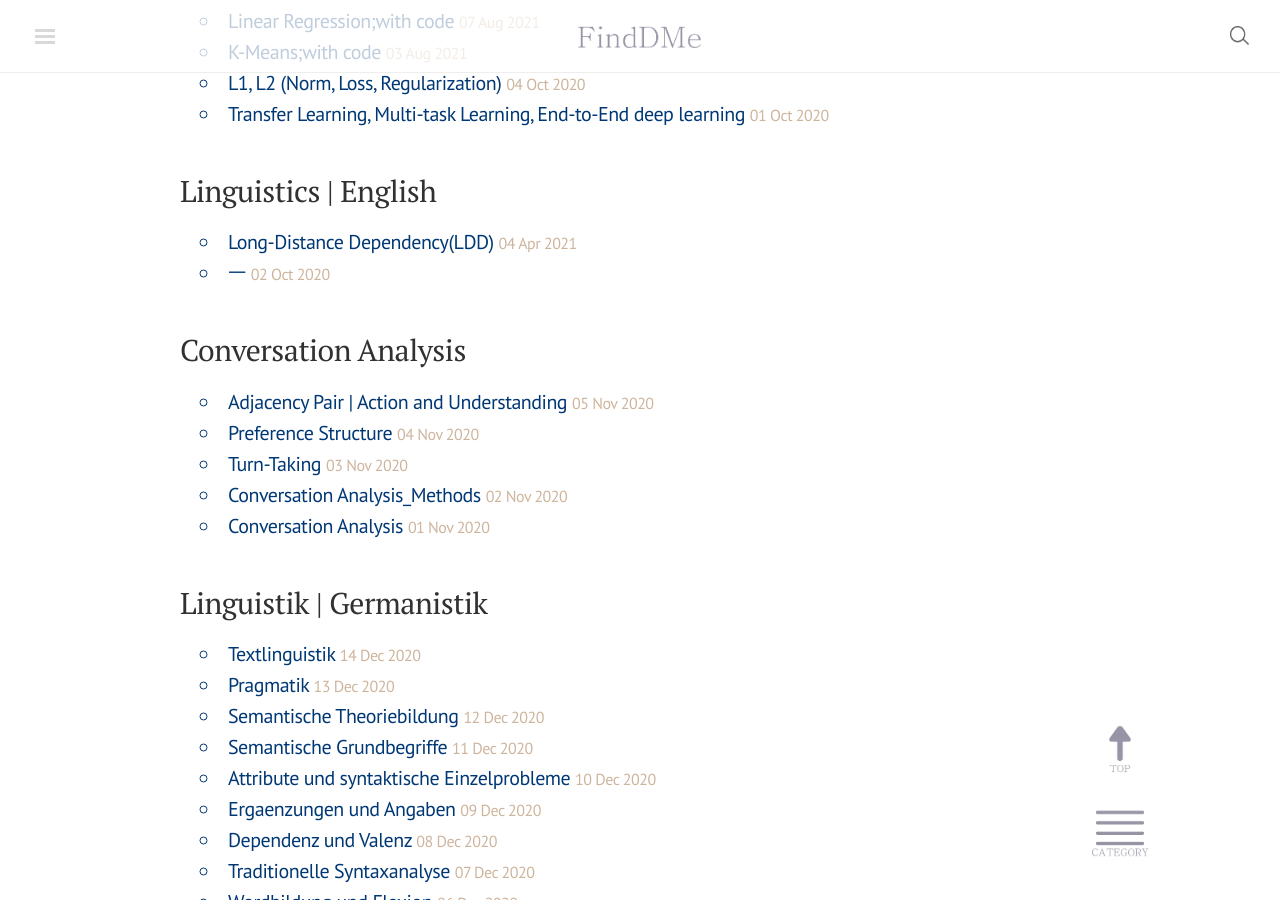
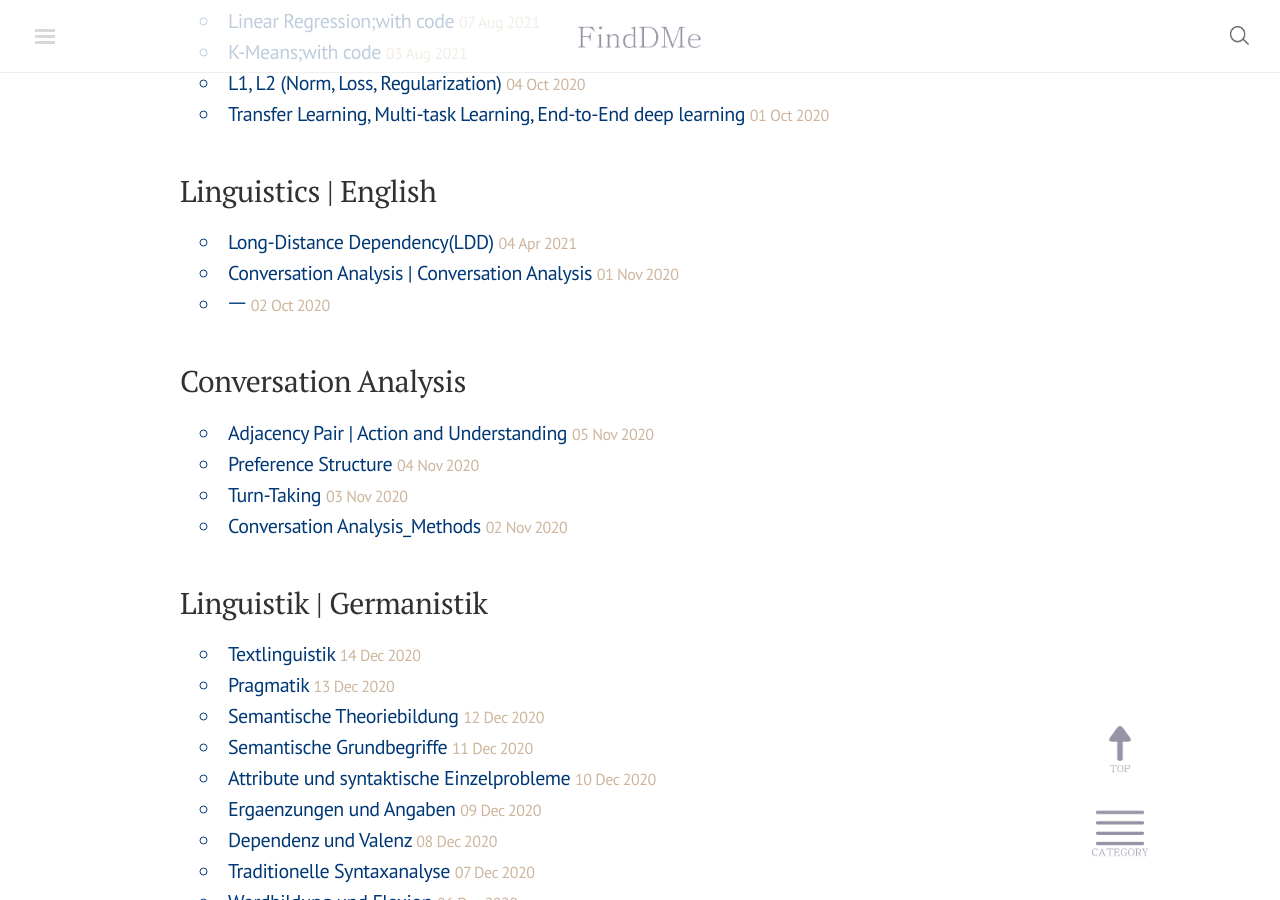
Before and after one commit to finddme/finddme.github.io, a Jekyll site: the page built from index.html, in a window 1280 px wide and 900 px high, scrolled down 1718 px. Built offline with Jekyll 4.4.1, drawn with Linux system fonts in a browser that asks for light colours; nearby versions of some CDN libraries; comment, search, counter and statistics services are not loaded; some of the changed lines change nothing that is shown.

Commit message:
Update 2020-11-01-Conversation.md

```diff
--- a/_posts/2020-11-01-Conversation.md
+++ b/_posts/2020-11-01-Conversation.md
@@ -1,7 +1,7 @@
 ---
-title: Conversation Analysis
-category: Conversation Analysis
-tag: Conversation Analysis
+title: Conversation Analysis | Conversation Analysis
+category: Linguistics | English
+tag: Linguistics
 ---
 
 
```
